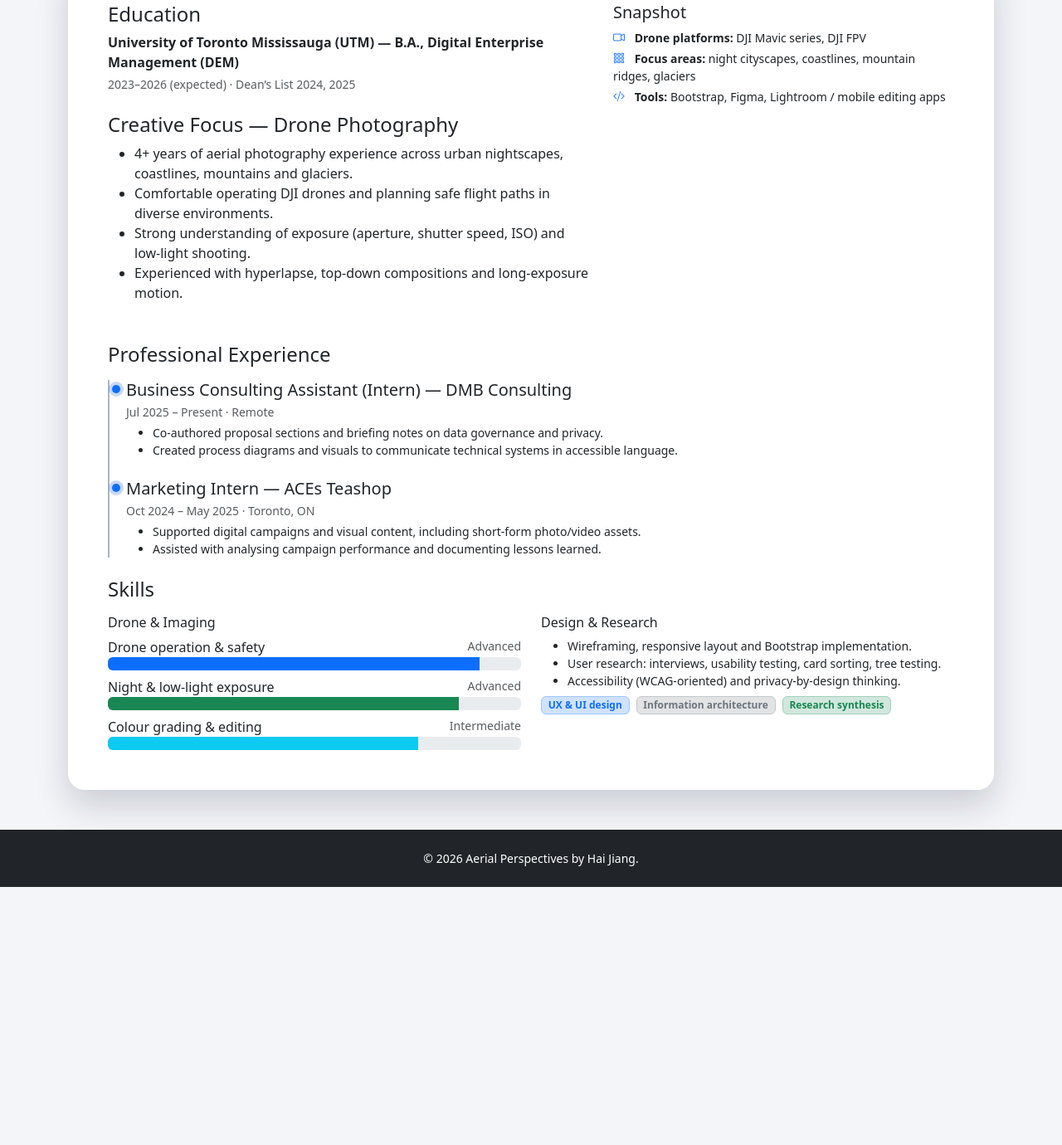
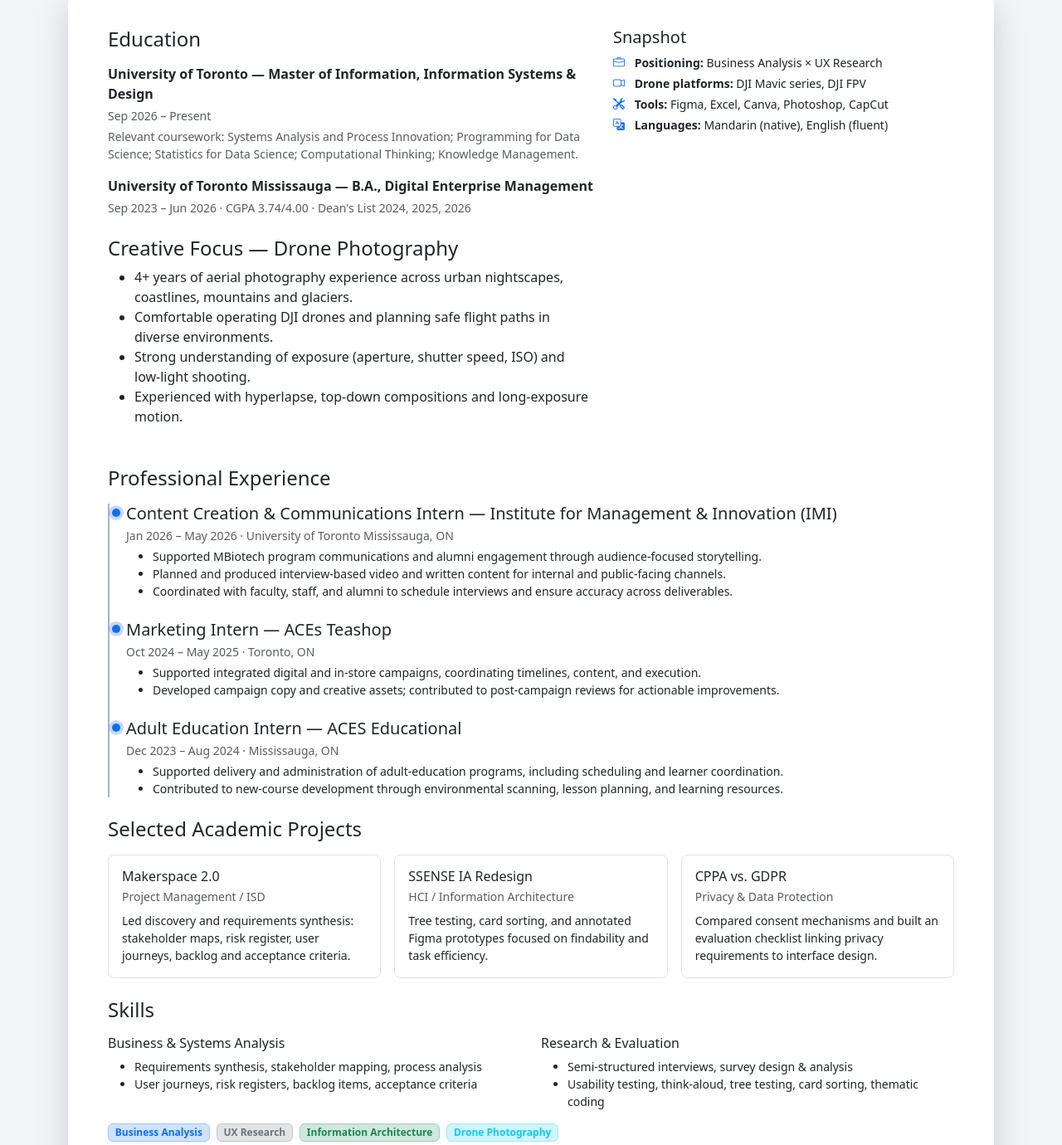
Before and after one commit to jianghai590-maker/aerial-perspectives, a plain HTML site: page resume.html in a window 1280 px wide. Shown: the part 403-1783 px from the top of the page at 83% size. Before the commit the page ends 1472 px from the top, so only its background shows below. Drawn offline with nearby package versions, Linux system fonts and the light colour scheme.

Commit message:
Update resume page to match current resume (MI + experience)

```diff
--- a/resume.html
+++ b/resume.html
@@ -79,22 +79,25 @@
         <div class="row align-items-center g-4">
           <div class="col-lg-8">
             <span class="badge rounded-pill bg-light text-dark fw-semibold mb-3">
-              RESUME · DRONE &amp; DIGITAL DESIGN
+              RESUME · BUSINESS ANALYSIS × UX RESEARCH
             </span>
             <h1 class="h2 fw-semibold mb-2">Hai Jiang</h1>
             <p class="lead mb-1">
-              Drone photography, digital experience design, and user-centred research.
+              Turning user insights into business impact — through systems thinking, research, and design.
             </p>
             <p class="mb-0 text-light small">
-              University of Toronto Mississauga · Digital Enterprise Management (DEM)
+              Master of Information, Information Systems &amp; Design · University of Toronto
             </p>
           </div>
           <div class="col-lg-4 text-lg-end">
             <p class="mb-1 small text-light-50">
-              <i class="bi bi-geo-alt me-1"></i> Mississauga, Ontario, Canada
+              <i class="bi bi-geo-alt me-1"></i> Toronto, Ontario, Canada
+            </p>
+            <p class="mb-1 small text-light-50">
+              <i class="bi bi-envelope-open me-1"></i> hi.jiang@mail.utoronto.ca
             </p>
             <p class="mb-0 small text-light-50">
-              <i class="bi bi-envelope-open me-1"></i> hi.jiang@mail.utoronto.ca
+              <i class="bi bi-linkedin me-1"></i> linkedin.com/in/hai-jiang590
             </p>
           </div>
         </div>
@@ -109,13 +112,24 @@
             <div class="row g-4 mb-4">
               <div class="col-lg-7">
                 <section class="mb-4">
-                  <h2 class="h4 mb-2">Education</h2>
+                  <h2 class="h4 mb-3">Education</h2>
+                  <div class="mb-3">
                     <p class="mb-1 fw-semibold">
-                    University of Toronto Mississauga (UTM) — B.A., Digital Enterprise Management (DEM)
+                      University of Toronto — Master of Information, Information Systems &amp; Design
+                    </p>
+                    <p class="mb-1 small text-muted">Sep 2026 – Present</p>
+                    <p class="mb-0 small text-muted">
+                      Relevant coursework: Systems Analysis and Process Innovation; Programming for Data Science; Statistics for Data Science; Computational Thinking; Knowledge Management.
+                    </p>
+                  </div>
+                  <div>
+                    <p class="mb-1 fw-semibold">
+                      University of Toronto Mississauga — B.A., Digital Enterprise Management
                     </p>
                     <p class="mb-0 small text-muted">
-                    2023–2026 (expected) · Dean’s List 2024, 2025
+                      Sep 2023 – Jun 2026 · CGPA 3.74/4.00 · Dean's List 2024, 2025, 2026
                     </p>
+                  </div>
                 </section>
 
                 <section class="mb-4">
@@ -134,16 +148,20 @@
                   <h2 class="h5 mb-2">Snapshot</h2>
                   <ul class="list-unstyled small mb-0">
                     <li class="mb-1">
+                      <i class="bi bi-briefcase me-2 text-primary"></i>
+                      <strong>Positioning:</strong> Business Analysis × UX Research
+                    </li>
+                    <li class="mb-1">
                       <i class="bi bi-camera-video me-2 text-primary"></i>
                       <strong>Drone platforms:</strong> DJI Mavic series, DJI FPV
                     </li>
                     <li class="mb-1">
-                      <i class="bi bi-grid-3x3-gap me-2 text-primary"></i>
-                      <strong>Focus areas:</strong> night cityscapes, coastlines, mountain ridges, glaciers
+                      <i class="bi bi-tools me-2 text-primary"></i>
+                      <strong>Tools:</strong> Figma, Excel, Canva, Photoshop, CapCut
                     </li>
                     <li>
-                      <i class="bi bi-code-slash me-2 text-primary"></i>
-                      <strong>Tools:</strong> Bootstrap, Figma, Lightroom / mobile editing apps
+                      <i class="bi bi-translate me-2 text-primary"></i>
+                      <strong>Languages:</strong> Mandarin (native), English (fluent)
                     </li>
                   </ul>
                 </section>
@@ -154,20 +172,56 @@
               <h2 class="h4 mb-3">Professional Experience</h2>
               <div class="timeline">
                 <div class="timeline-item">
-                  <h3 class="h5 mb-1">Business Consulting Assistant (Intern) — DMB Consulting</h3>
-                  <p class="small text-muted mb-1">Jul 2025 – Present · Remote</p>
+                  <h3 class="h5 mb-1">Content Creation &amp; Communications Intern — Institute for Management &amp; Innovation (IMI)</h3>
+                  <p class="small text-muted mb-1">Jan 2026 – May 2026 · University of Toronto Mississauga, ON</p>
                   <ul class="small mb-0">
-                    <li>Co-authored proposal sections and briefing notes on data governance and privacy.</li>
-                    <li>Created process diagrams and visuals to communicate technical systems in accessible language.</li>
+                    <li>Supported MBiotech program communications and alumni engagement through audience-focused storytelling.</li>
+                    <li>Planned and produced interview-based video and written content for internal and public-facing channels.</li>
+                    <li>Coordinated with faculty, staff, and alumni to schedule interviews and ensure accuracy across deliverables.</li>
                   </ul>
                 </div>
                 <div class="timeline-item">
                   <h3 class="h5 mb-1">Marketing Intern — ACEs Teashop</h3>
                   <p class="small text-muted mb-1">Oct 2024 – May 2025 · Toronto, ON</p>
                   <ul class="small mb-0">
-                    <li>Supported digital campaigns and visual content, including short-form photo/video assets.</li>
-                    <li>Assisted with analysing campaign performance and documenting lessons learned.</li>
+                    <li>Supported integrated digital and in-store campaigns, coordinating timelines, content, and execution.</li>
+                    <li>Developed campaign copy and creative assets; contributed to post-campaign reviews for actionable improvements.</li>
                   </ul>
+                </div>
+                <div class="timeline-item">
+                  <h3 class="h5 mb-1">Adult Education Intern — ACES Educational</h3>
+                  <p class="small text-muted mb-1">Dec 2023 – Aug 2024 · Mississauga, ON</p>
+                  <ul class="small mb-0">
+                    <li>Supported delivery and administration of adult-education programs, including scheduling and learner coordination.</li>
+                    <li>Contributed to new-course development through environmental scanning, lesson planning, and learning resources.</li>
+                  </ul>
+                </div>
+              </div>
+            </section>
+
+            <section class="mb-4">
+              <h2 class="h4 mb-3">Selected Academic Projects</h2>
+              <div class="row g-3">
+                <div class="col-md-4">
+                  <div class="border rounded-3 p-3 h-100">
+                    <h3 class="h6 mb-1">Makerspace 2.0</h3>
+                    <p class="small text-muted mb-2">Project Management / ISD</p>
+                    <p class="small mb-0">Led discovery and requirements synthesis: stakeholder maps, risk register, user journeys, backlog and acceptance criteria.</p>
+                  </div>
+                </div>
+                <div class="col-md-4">
+                  <div class="border rounded-3 p-3 h-100">
+                    <h3 class="h6 mb-1">SSENSE IA Redesign</h3>
+                    <p class="small text-muted mb-2">HCI / Information Architecture</p>
+                    <p class="small mb-0">Tree testing, card sorting, and annotated Figma prototypes focused on findability and task efficiency.</p>
+                  </div>
+                </div>
+                <div class="col-md-4">
+                  <div class="border rounded-3 p-3 h-100">
+                    <h3 class="h6 mb-1">CPPA vs. GDPR</h3>
+                    <p class="small text-muted mb-2">Privacy &amp; Data Protection</p>
+                    <p class="small mb-0">Compared consent mechanisms and built an evaluation checklist linking privacy requirements to interface design.</p>
+                  </div>
                 </div>
               </div>
             </section>
@@ -176,55 +230,33 @@
               <h2 class="h4 mb-3">Skills</h2>
               <div class="row g-4">
                 <div class="col-md-6">
-                  <h3 class="h6 mb-2">Drone &amp; Imaging</h3>
-                  <div class="mb-2">
-                    <div class="d-flex justify-content-between">
-                      <span>Drone operation &amp; safety</span>
-                      <span class="small text-muted">Advanced</span>
+                  <h3 class="h6 mb-2">Business &amp; Systems Analysis</h3>
+                  <ul class="small mb-0">
+                    <li>Requirements synthesis, stakeholder mapping, process analysis</li>
+                    <li>User journeys, risk registers, backlog items, acceptance criteria</li>
+                  </ul>
                 </div>
-                    <div class="progress" role="status" aria-label="Drone operation &amp; safety">
-                      <div class="progress-bar" style="width: 90%"></div>
+                <div class="col-md-6">
+                  <h3 class="h6 mb-2">Research &amp; Evaluation</h3>
+                  <ul class="small mb-0">
+                    <li>Semi-structured interviews, survey design &amp; analysis</li>
+                    <li>Usability testing, think-aloud, tree testing, card sorting, thematic coding</li>
+                  </ul>
                 </div>
               </div>
-                  <div class="mb-2">
-                    <div class="d-flex justify-content-between">
-                      <span>Night &amp; low-light exposure</span>
-                      <span class="small text-muted">Advanced</span>
-                    </div>
-                    <div class="progress" role="status" aria-label="Night &amp; low-light exposure">
-                      <div class="progress-bar bg-success" style="width: 85%"></div>
-                    </div>
-                  </div>
-                  <div>
-                    <div class="d-flex justify-content-between">
-                      <span>Colour grading &amp; editing</span>
-                      <span class="small text-muted">Intermediate</span>
-                    </div>
-                    <div class="progress" role="status" aria-label="Colour grading &amp; editing">
-                      <div class="progress-bar bg-info" style="width: 75%"></div>
-                    </div>
-                  </div>
-                </div>
-
-                <div class="col-md-6">
-                  <h3 class="h6 mb-2">Design &amp; Research</h3>
-                  <ul class="small mb-2">
-                    <li>Wireframing, responsive layout and Bootstrap implementation.</li>
-                    <li>User research: interviews, usability testing, card sorting, tree testing.</li>
-                    <li>Accessibility (WCAG-oriented) and privacy-by-design thinking.</li>
-                  </ul>
-                  <div class="d-flex flex-wrap gap-2">
+              <div class="d-flex flex-wrap gap-2 mt-3">
                 <span class="badge bg-primary-subtle text-primary border border-primary-subtle">
-                      UX &amp; UI design
+                  Business Analysis
                 </span>
                 <span class="badge bg-secondary-subtle text-secondary border border-secondary-subtle">
-                      Information architecture
+                  UX Research
                 </span>
                 <span class="badge bg-success-subtle text-success border border-success-subtle">
-                      Research synthesis
+                  Information Architecture
                 </span>
-                  </div>
-                </div>
+                <span class="badge bg-info-subtle text-info border border-info-subtle">
+                  Drone Photography
+                </span>
               </div>
             </section>
 
```
Lines whose indentation alone changed are shown as unchanged.
